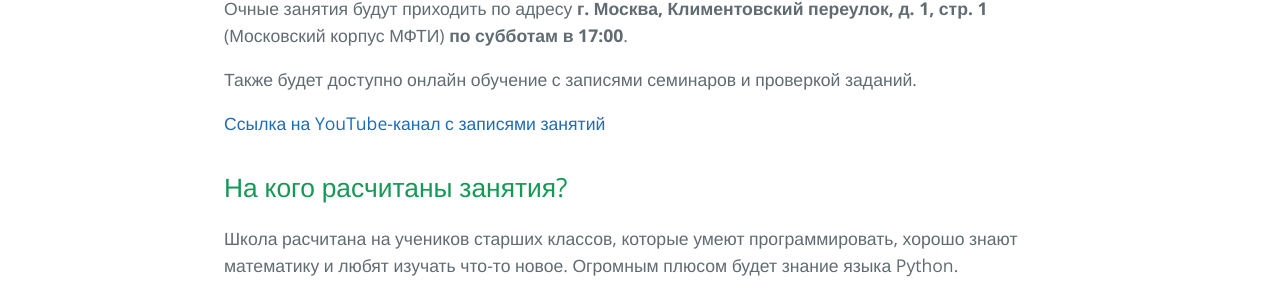
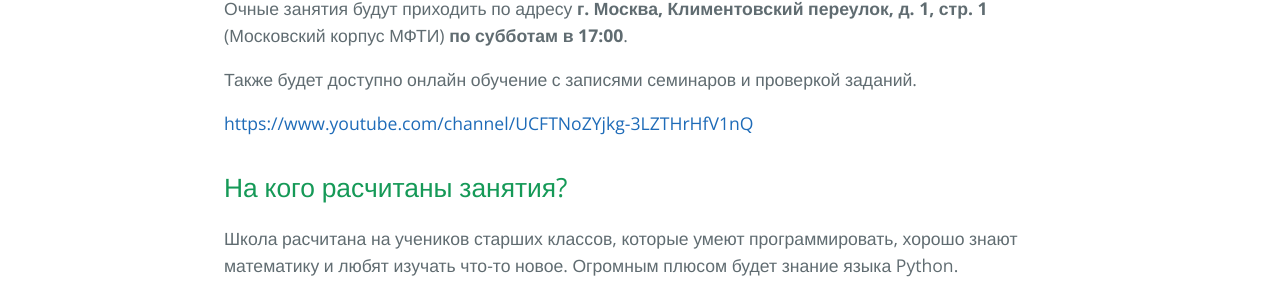
Before and after one commit to deeppavlov/dlschl, a Jekyll site: the page built from docs/index.md, in a window 1280 px wide. Shown: the part 921-1227 px from the top of the page. Built offline with Jekyll 4.4.1, drawn with Linux system fonts in a browser that asks for light colours; our own code applies the rules of GitHub Pages for plain Markdown files.

Commit message:
Update index.md

```diff
--- a/docs/index.md
+++ b/docs/index.md
@@ -12,7 +12,7 @@
 
 Также будет доступно онлайн обучение с записями семинаров и проверкой заданий.
 
-<a href="https://www.youtube.com/channel/UCFTNoZYjkg-3LZTHrHfV1nQ">Ссылка на YouTube-канал с записями занятий</a>
+[https://www.youtube.com/channel/UCFTNoZYjkg-3LZTHrHfV1nQ](#Ссылка на YouTube-канал с записями занятий)
 
 ## На кого расчитаны занятия?
 
```
